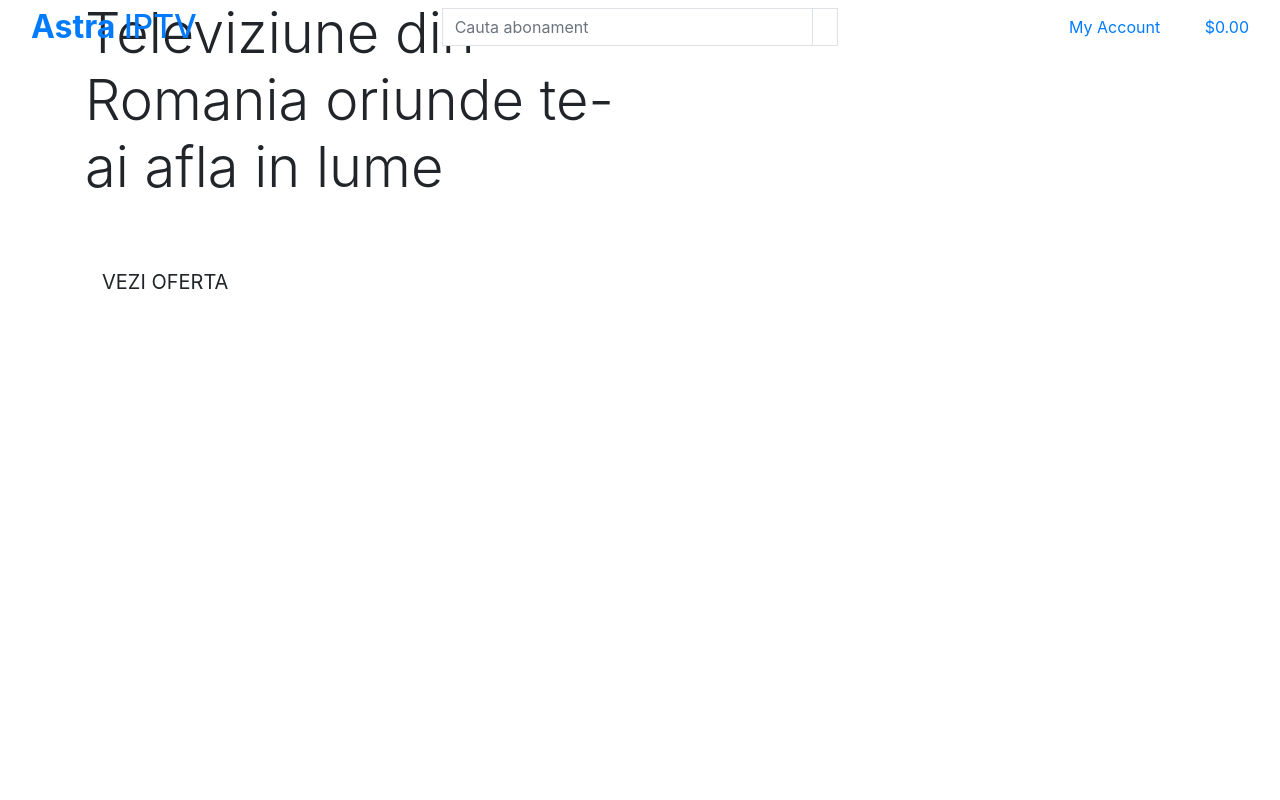
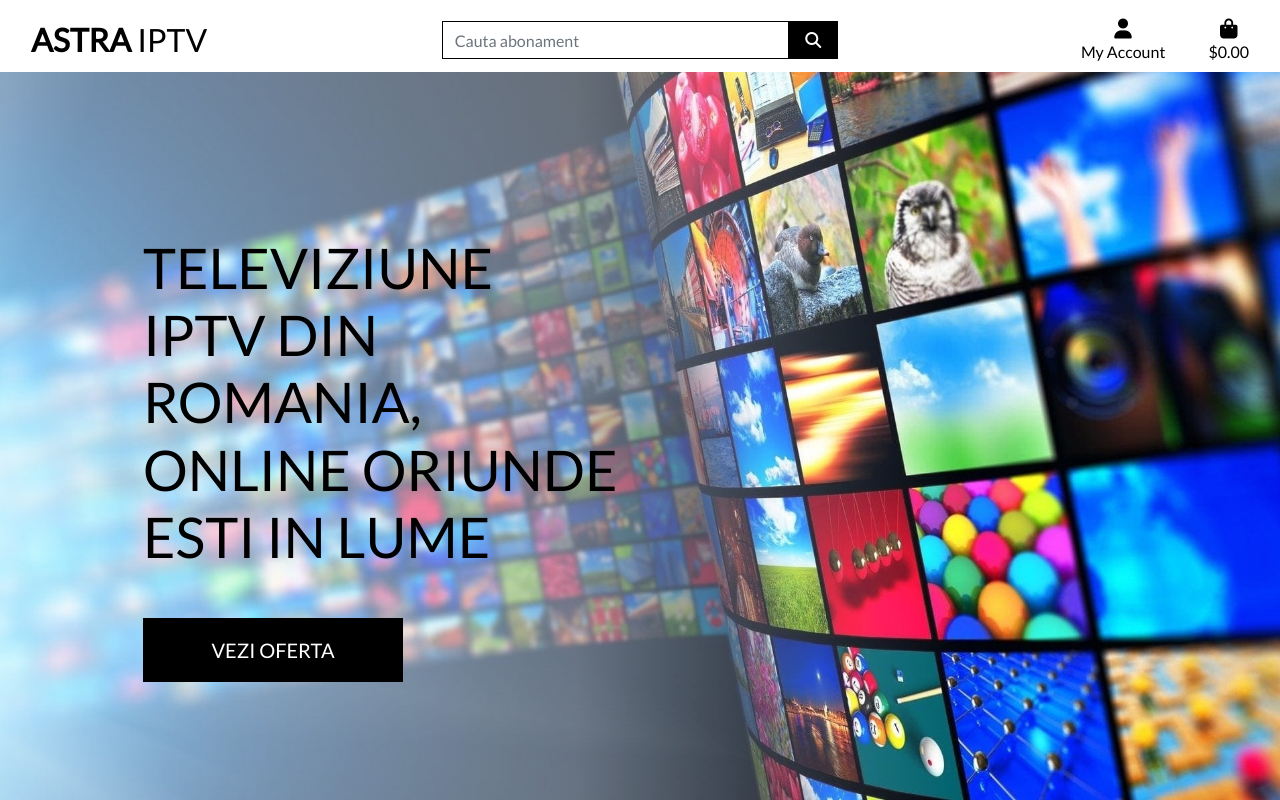
Before and after one commit to iulianpro/astra, a Django app: page / in a window 1280 px wide. Run offline with Django 3.2, Linux system fonts and the light colour scheme; some libraries are stand-ins or nearby versions.

Commit message:
completed home page header and css

```diff
--- a/astra/settings.py
+++ b/astra/settings.py
@@ -147,3 +147,7 @@ USE_TZ = True
 # https://docs.djangoproject.com/en/3.1/howto/static-files/
 
 STATIC_URL = '/static/'
+STATICFILES_DIRS = (os.path.join(BASE_DIR, 'static'),)
+
+MEDIA_URL = '/media/'
+MEDIA_ROOT = os.path.join(BASE_DIR, 'media')
--- a/astra/urls.py
+++ b/astra/urls.py
@@ -15,9 +15,11 @@ Including another URLconf
 """
 from django.contrib import admin
 from django.urls import path, include
+from django.conf import settings
+from django.conf.urls.static import static
 
 urlpatterns = [
     path('admin/', admin.site.urls),
     path('accounts/', include('allauth.urls')),
     path('', include('home.urls')),
-]
+] + static(settings.MEDIA_URL, document_root=settings.MEDIA_ROOT)
--- a/home/templates/home/index.html
+++ b/home/templates/home/index.html
@@ -14,7 +14,7 @@
     <div class="row h-100">
         <div class="col-7 col-md-6 my-auto">
             <h1 class="display-4 logo-font text-black">
-                Televiziune din Romania oriunde te-ai afla in lume
+                Televiziune IPTV din Romania, online oriunde esti in lume
             </h1>
             <div class="my-5">
                 <h4>
--- /dev/null
+++ b/static/css/base.css
@@ -0,0 +1,81 @@
+html {
+    height: 100%;
+}
+
+body {
+    background-image: linear-gradient(90deg, rgba(255, 255, 255, 0.4526961126247374) 0%, rgba(255, 255, 255, 0.39933476808692223) 45%, rgba(255, 255, 255, 0) 75%), url('/media/homepage_background_cropped.jpg');
+    background-repeat: no-repeat;
+    background-position: center center;
+    background-attachment: fixed;
+    background-size: cover;
+    height: calc(100vh - 164px);
+    color: #555;
+    font-family: 'Lato';
+}
+
+/* from Bulma */
+
+.icon {
+    align-items: center;
+    display: inline-flex;
+    justify-content: center;
+    height: 1.5rem;
+    width: 1.5rem;
+}
+
+.logo-font {
+    text-transform: uppercase;
+}
+
+.main-logo-link {
+    width: fit-content;
+}
+
+.shop-now-button {
+    background: black;
+    color: white;
+    min-width: 260px;
+}
+
+.btn-black {
+    background: black;
+    color: white;
+}
+
+.shop-now-button:hover, .shop-now-button:active, .shop-now-button:focus, .btn-black:hover, .btn-black:active, .btn-black:focus {
+    background: #222;
+    color: white;
+}
+
+.text-black {
+    color: #000 !important;
+}
+
+.border-black {
+    border: 1px solid black !important;
+}
+
+/* -------------------------------- Media Queries */
+
+/* Slightly larger container on xl screens */
+
+@media (min-width: 1200px) {
+    .container {
+        max-width: 80%;
+    }
+}
+
+/* fixed top navbar only on medium and up */
+
+@media (min-width: 992px) {
+    .fixed-top-desktop-only {
+        position: fixed;
+        top: 0;
+        right: 0;
+        left: 0;
+        z-index: 1030;
+    }
+    .header-container {
+        padding-top: 164px;
+    }
+}
--- a/templates/base.html
+++ b/templates/base.html
@@ -17,12 +17,15 @@
     {% block corecss %}
     <link rel="stylesheet" href="https://stackpath.bootstrapcdn.com/bootstrap/4.4.1/css/bootstrap.min.css"
         integrity="sha384-Vkoo8x4CGsO3+Hhxv8T/Q5PaXtkKtu6ug5TOeNV6gBiFeWPGFN9MuhOf23Q9Ifjh" crossorigin="anonymous">
+    <link rel="stylesheet" href="https://fonts.googleapis.com/css?family=Lato&display=swap">
+    <link rel="stylesheet" href="{% static 'css/base.css' %}">
     {% endblock %}
 
     {% block extra_css %}
     {% endblock %}
 
     {% block corejs %}
+    <script src="https://kit.fontawesome.com/15222e2f44.js" crossorigin="anonymous"></script>
     <script src="https://code.jquery.com/jquery-3.4.1.slim.min.js"
         integrity="sha384-J6qa4849blE2+poT4WnyKhv5vZF5SrPo0iEjwBvKU7imGFAV0wwj1yYfoRSJoZ+n"
         crossorigin="anonymous"></script>
@@ -42,7 +45,7 @@
 
 <body>
     <header class="container-fluid fixed-top">
-        <div class="row">
+        <div id="topnav" class="row bg-white pt-lg-2 d-none d-lg-flex">
             <div class="col-12 col-lg-4 my-auto py-1 py-lg-0 text-center text-lg-left">
                 <a href="{% url 'home' %}" class="nav-link main-logo-link">
                     <h2 class="logo-font text-black my-0"><strong>Astra</strong> IPTV</h2>
```
Also changed, not shown: media/homepage_background_cropped.jpg (added), media/noimage.png (added).
